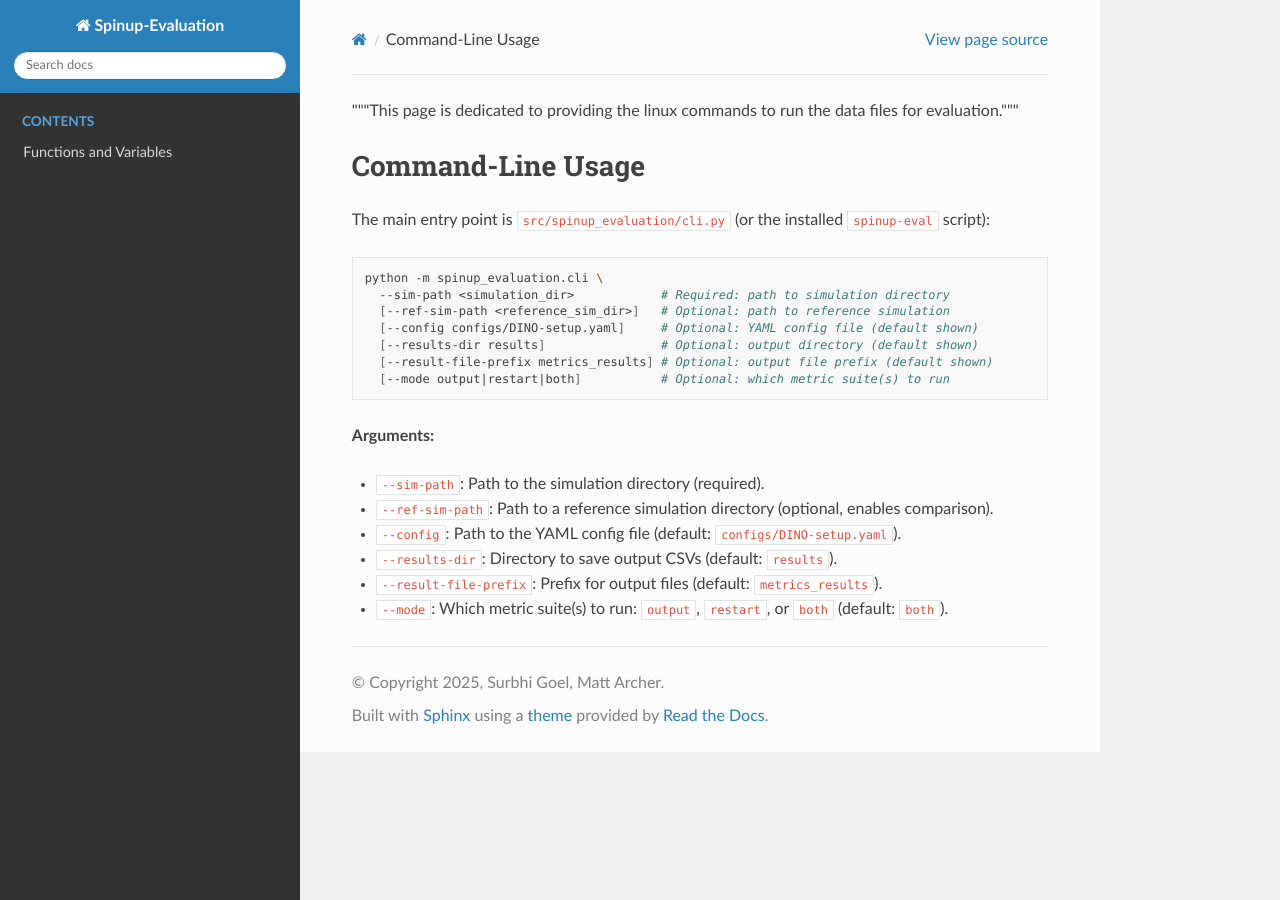
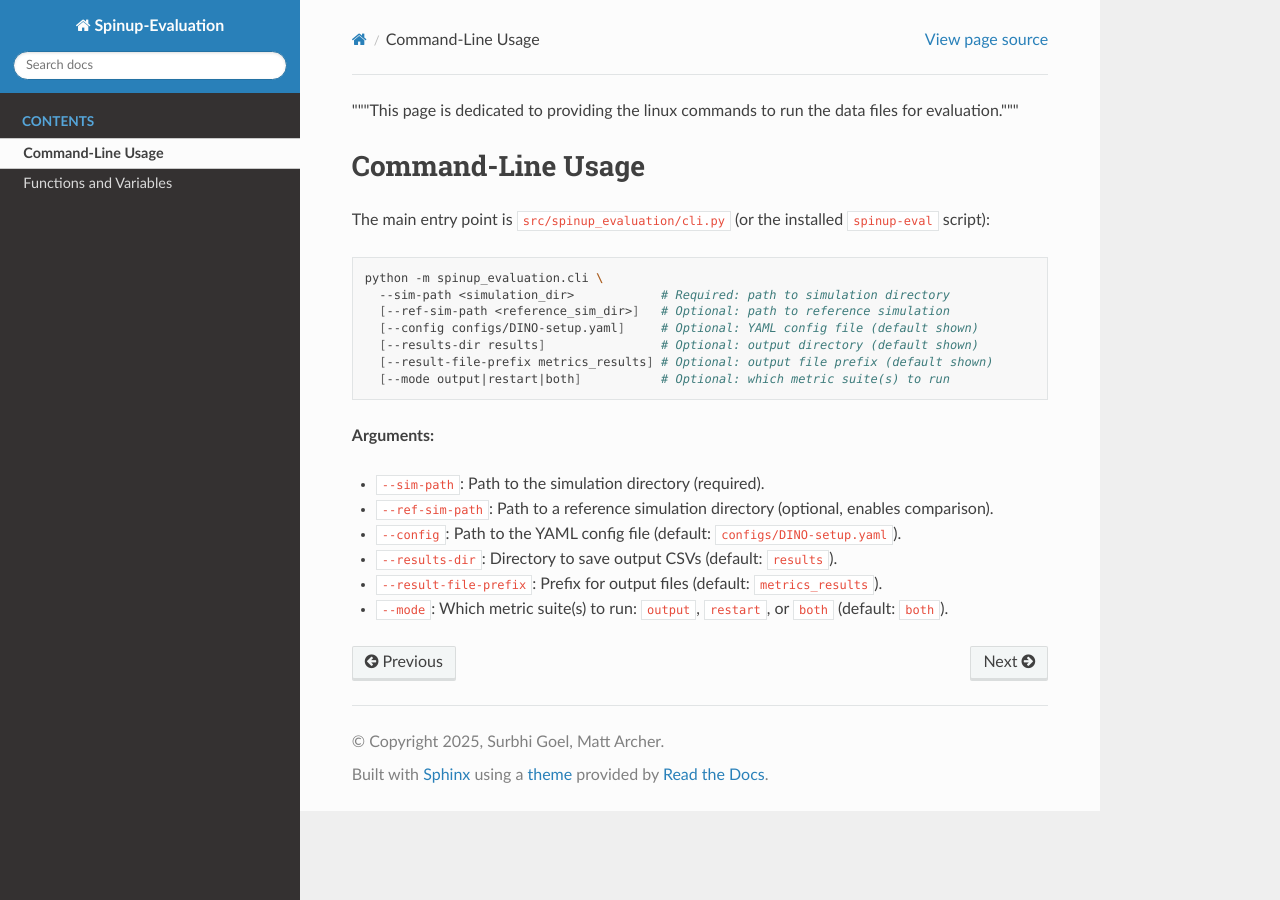
Before and after one commit to m2lines/nemo-spinup-evaluation, a Sphinx documentation site: the page built from docs/source/Command-Line-Interface.md, in a window 1280 px wide. Built offline with Sphinx 7.4.7 and the Read the Docs theme 3.1.0, drawn with Linux system fonts in a browser that asks for light colours; pages that are not in the unit, such as notebooks, are missing from menus.

Commit message:
Update file name for CLI md

```diff
--- a/docs/source/index.rst
+++ b/docs/source/index.rst
@@ -9,6 +9,6 @@ Spinup-Evaluation documentation
    :caption: Contents
 
 
-   Command-Line Interface.md
+   Command-Line-Interface.md
    Evaluation.md
    modules
```
